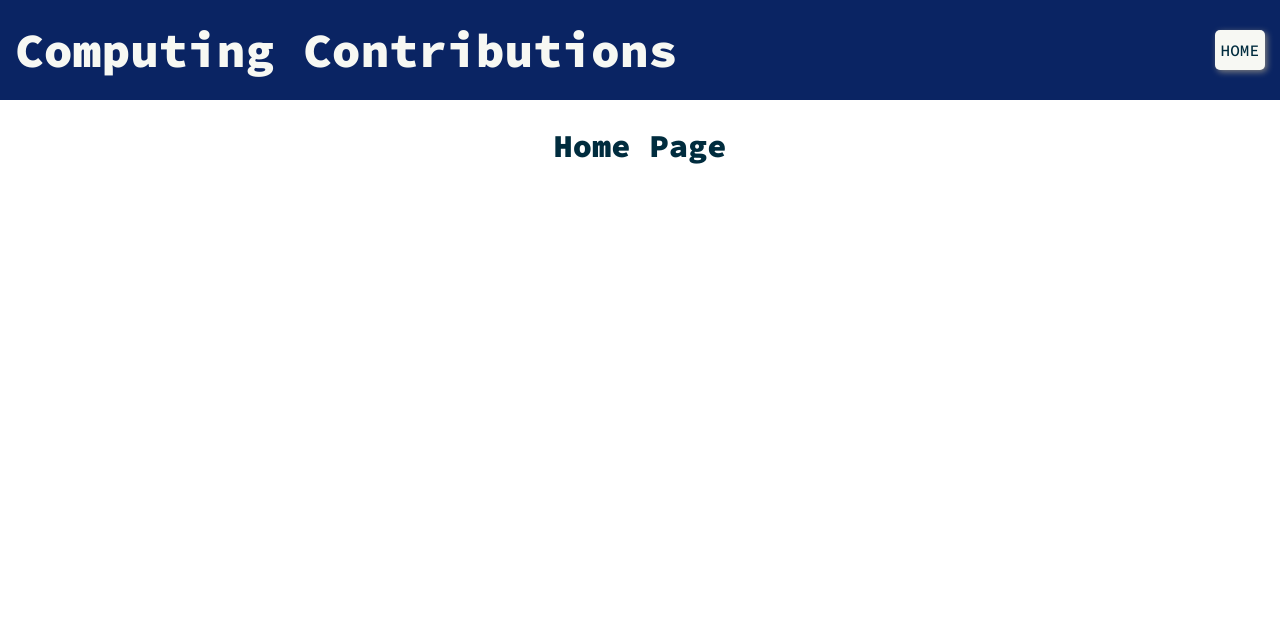
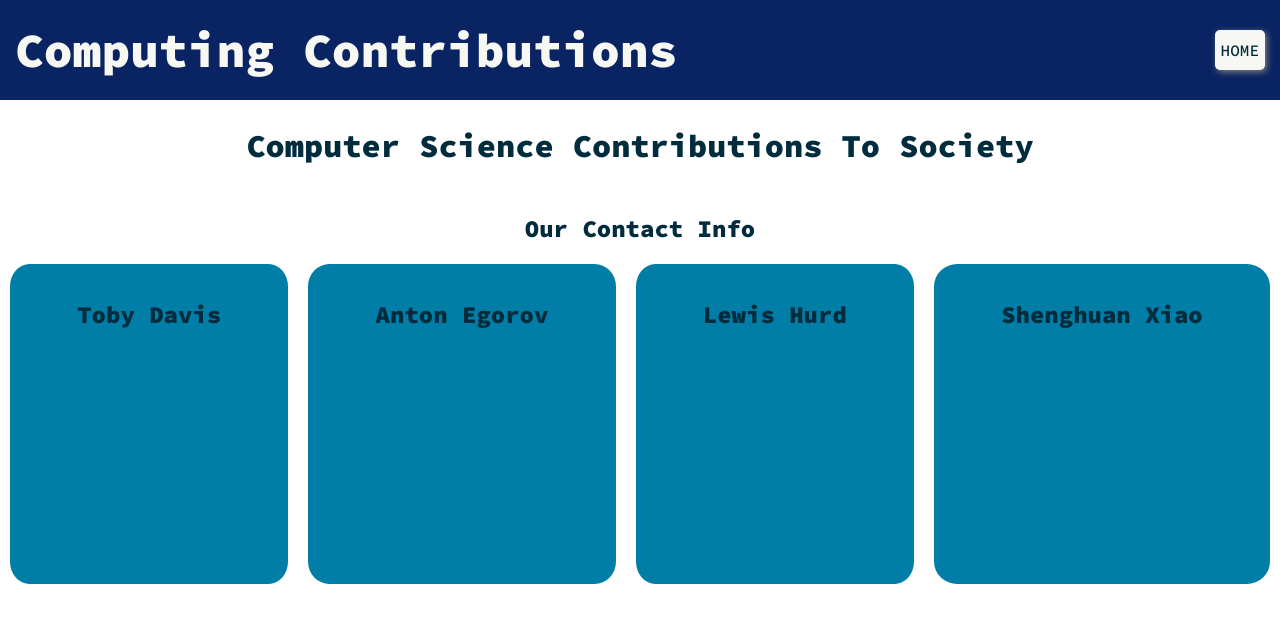
Before and after one commit to Pencilcaseman/ProgBlackFormative23, a React (Create React App) app: page /home in a window 1280 px wide. Shown: the top 622 px of the page. Built offline with nearby package versions, Linux system fonts and the light colour scheme.

Commit message:
Edited Home Page

```diff
--- a/src/components/pages/Home.css
+++ b/src/components/pages/Home.css
@@ -16,6 +16,13 @@
      font-family: 'SourceCodePro-Black';
   }
 
+  .layout h2 {
+    text-align: center;
+    padding-top: 5px;
+    color: #002c3e;
+    font-family: 'SourceCodePro-Black';
+  }
+
   .items {
      flex-direction: row;
      display: flex;
--- a/src/components/pages/Home.js
+++ b/src/components/pages/Home.js
@@ -1,17 +1,39 @@
 import React from "react";
+import { useNavigate } from "react-router-dom";
+import Box from "../layout/Box";
 import Header from "../layout/Header";
 import "./Home.css";
 
 const Home = () => {
+
+    let navigate = useNavigate()
+
+    const tobyGitHandler = () => {
+        navigate('https://github.com/Pencilcaseman')
+    }
+
     return <div>
         <Header />
         <div className="layout">
-            <h1>Home Page</h1>
-            {/* <div className="items">
-                <Box>Dummy Info 1</Box>
-                <Box>Dummy Info 2</Box>
-                <Box>Dummy Info 3</Box>
-            </div> */}
+            <h1>Computer Science Contributions To Society</h1>
+            <h2>Our Contact Info</h2>
+            <div className="items">
+                <Box>
+                    <h2>Toby Davis</h2>
+                    {/* <Button color="white" name="toby" onClick={tobyGitHandler}>GitHub</Button> */}
+                </Box>
+                <Box>
+                    <h2>Anton Egorov</h2>
+                </Box>
+                <Box>
+                    <h2>Lewis Hurd</h2>
+                </Box>
+                <Box>
+                    <h2>
+                        Shenghuan Xiao
+                    </h2>
+                </Box>
+            </div>
         </div>
     </div>
 }
```
